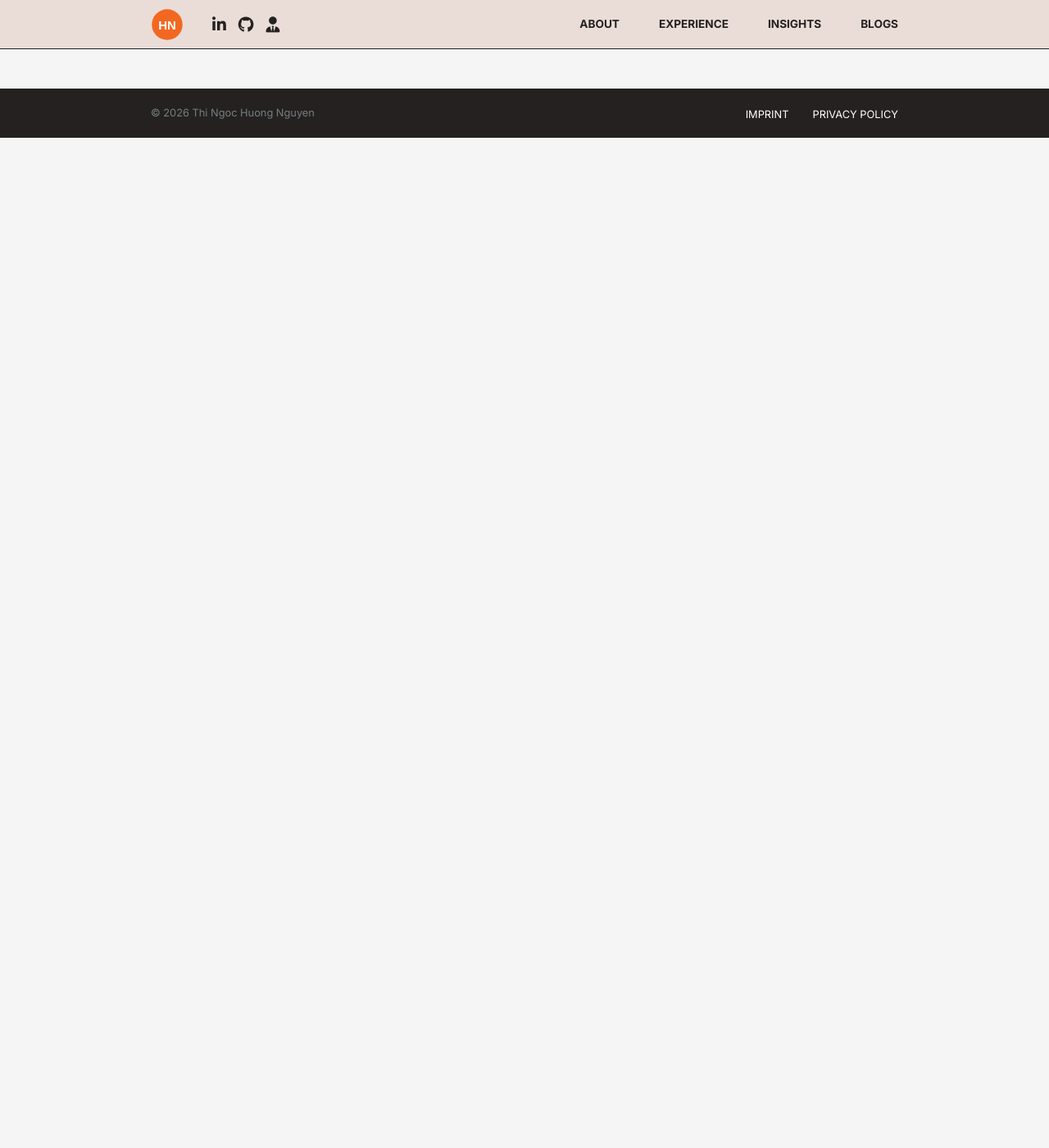
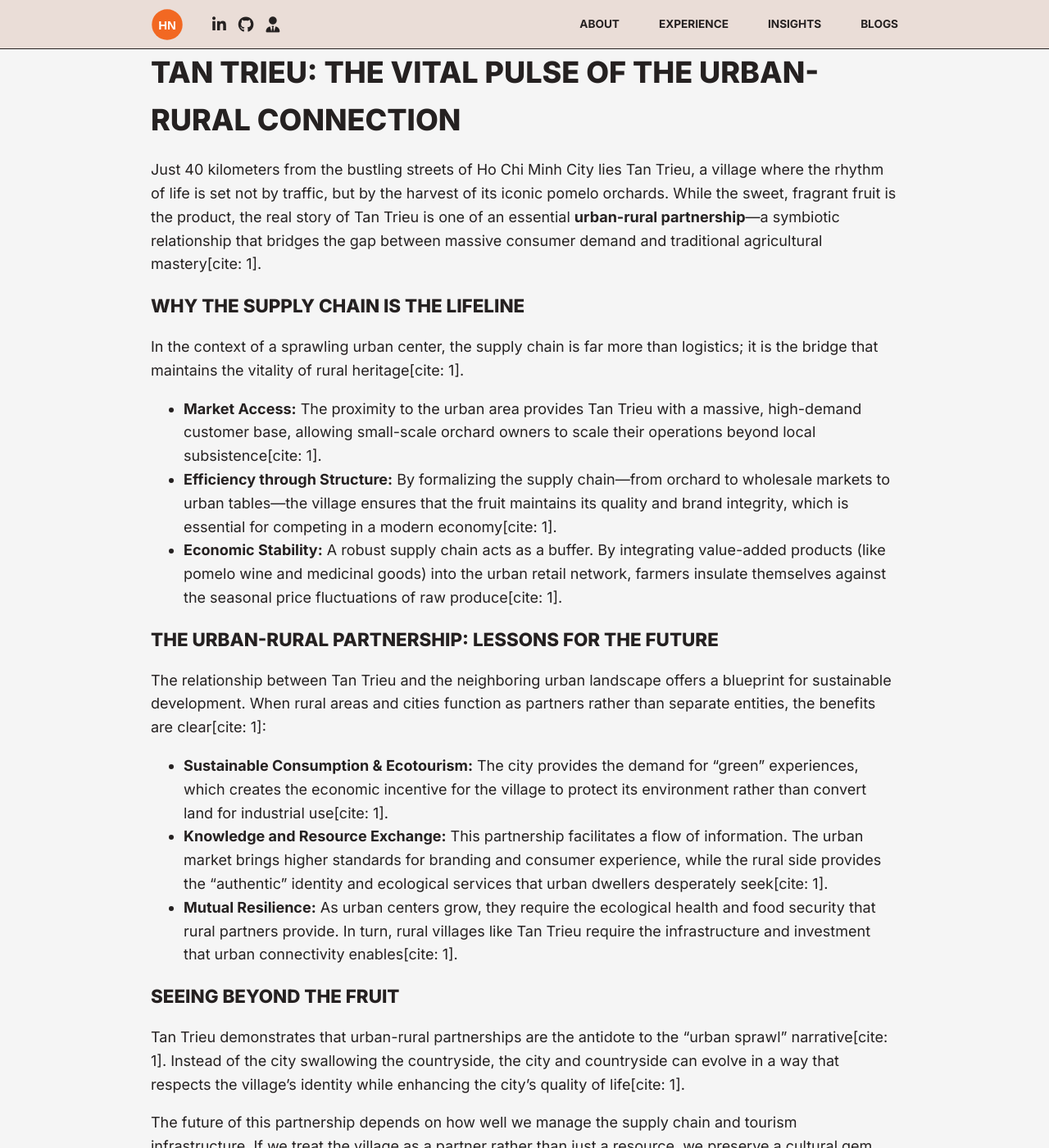
Before and after one commit to huongntn/portfolio-website, a Jekyll site: the page built from _research/sud-urban-rural-partnership.md, in a window 1280 px wide and 1400 px high. Shown: the whole window at 82% size. Built offline with Jekyll 4.4.1, drawn with Linux system fonts in a browser that asks for light colours; some of the changed text lies outside the part shown.

Commit message:
Update sud-urban-rural-partnership.md

```diff
--- a/_research/sud-urban-rural-partnership.md
+++ b/_research/sud-urban-rural-partnership.md
@@ -4,3 +4,28 @@ title: "Tan Trieu Pomelo Study"
 image: /assets/images/SUD_Re01_IMG05.png
 description: "A deep dive into the supply chain and urban-rural partnership of Tan Trieu village."
 ---
+## Tan Trieu: The Vital Pulse of the Urban-Rural Connection
+
+Just 40 kilometers from the bustling streets of Ho Chi Minh City lies Tan Trieu, a village where the rhythm of life is set not by traffic, but by the harvest of its iconic pomelo orchards. While the sweet, fragrant fruit is the product, the real story of Tan Trieu is one of an essential **urban-rural partnership**—a symbiotic relationship that bridges the gap between massive consumer demand and traditional agricultural mastery[cite: 1].
+
+### Why the Supply Chain is the Lifeline
+
+In the context of a sprawling urban center, the supply chain is far more than logistics; it is the bridge that maintains the vitality of rural heritage[cite: 1].
+
+*   **Market Access:** The proximity to the urban area provides Tan Trieu with a massive, high-demand customer base, allowing small-scale orchard owners to scale their operations beyond local subsistence[cite: 1].
+*   **Efficiency through Structure:** By formalizing the supply chain—from orchard to wholesale markets to urban tables—the village ensures that the fruit maintains its quality and brand integrity, which is essential for competing in a modern economy[cite: 1].
+*   **Economic Stability:** A robust supply chain acts as a buffer. By integrating value-added products (like pomelo wine and medicinal goods) into the urban retail network, farmers insulate themselves against the seasonal price fluctuations of raw produce[cite: 1].
+
+### The Urban-Rural Partnership: Lessons for the Future
+
+The relationship between Tan Trieu and the neighboring urban landscape offers a blueprint for sustainable development. When rural areas and cities function as partners rather than separate entities, the benefits are clear[cite: 1]:
+
+*   **Sustainable Consumption & Ecotourism:** The city provides the demand for "green" experiences, which creates the economic incentive for the village to protect its environment rather than convert land for industrial use[cite: 1].
+*   **Knowledge and Resource Exchange:** This partnership facilitates a flow of information. The urban market brings higher standards for branding and consumer experience, while the rural side provides the "authentic" identity and ecological services that urban dwellers desperately seek[cite: 1].
+*   **Mutual Resilience:** As urban centers grow, they require the ecological health and food security that rural partners provide. In turn, rural villages like Tan Trieu require the infrastructure and investment that urban connectivity enables[cite: 1].
+
+### Seeing Beyond the Fruit
+
+Tan Trieu demonstrates that urban-rural partnerships are the antidote to the "urban sprawl" narrative[cite: 1]. Instead of the city swallowing the countryside, the city and countryside can evolve in a way that respects the village's identity while enhancing the city's quality of life[cite: 1].
+
+The future of this partnership depends on how well we manage the supply chain and tourism infrastructure. If we treat the village as a partner rather than just a resource, we preserve a cultural gem while providing a modern city with the essential connection to nature it requires to remain vibrant and sustainable[cite: 1].
```
